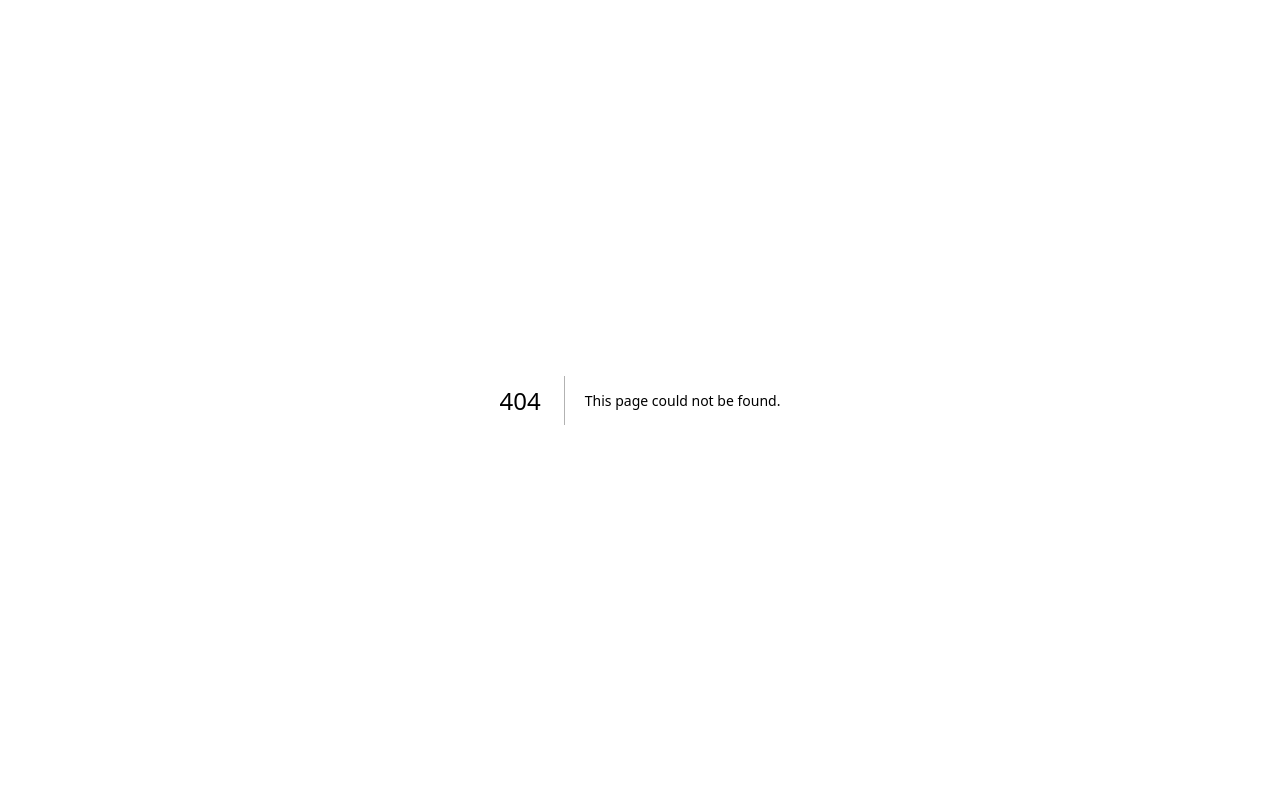
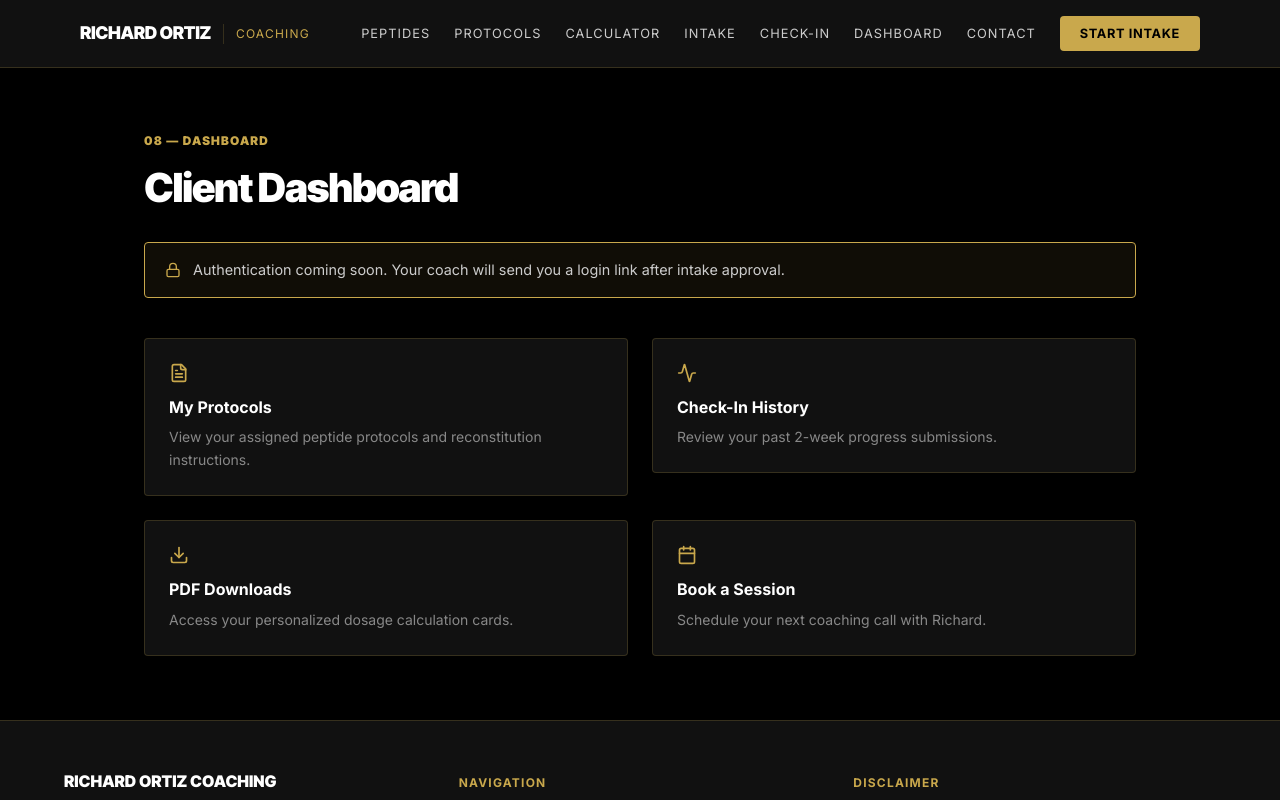
Before and after one commit to asaasinai/richard-ortiz-coaching, a Next.js app: page /dashboard in a window 1280 px wide. Before the commit this address had no page. Shown: the top 800 px of the page. Built offline with nearby package versions, Linux system fonts and the light colour scheme.

Commit message:
scaffold: src/app/dashboard/page.tsx

```diff
--- /dev/null
+++ b/src/app/dashboard/page.tsx
@@ -0,0 +1,39 @@
+import Nav from "@/components/Nav"
+import Footer from "@/components/Footer"
+import Link from "next/link"
+import { FileText, Activity, Download, Calendar, Lock } from "lucide-react"
+
+export default function DashboardPage() {
+  return (
+    <>
+      <Nav />
+      <div className="max-w-5xl mx-auto px-4 py-16">
+        <span className="section-num">08 — Dashboard</span>
+        <h1 style={{ fontFamily:"Inter Tight,sans-serif",fontWeight:900,fontSize:"2.5rem",letterSpacing:"-0.03em" }}>Client Dashboard</h1>
+        <div style={{ background:"rgba(201,168,76,0.08)",border:"1px solid var(--gold)",borderRadius:"var(--radius)",padding:"1rem 1.25rem",marginTop:"1.5rem",display:"flex",gap:"0.75rem",alignItems:"center" }}>
+          <Lock size={16} style={{ color:"var(--gold)" }} />
+          <span style={{ color:"var(--text-soft)",fontSize:"0.9rem" }}>Authentication coming soon. Your coach will send you a login link after intake approval.</span>
+        </div>
+        <div style={{ display:"grid",gridTemplateColumns:"repeat(2,1fr)",gap:"1.5rem",marginTop:"2.5rem" }}>
+          {[
+            { icon: FileText, title:"My Protocols", desc:"View your assigned peptide protocols and reconstitution instructions.", href:"/protocols" },
+            { icon: Activity, title:"Check-In History", desc:"Review your past 2-week progress submissions.", href:"/checkin" },
+            { icon: Download, title:"PDF Downloads", desc:"Access your personalized dosage calculation cards.", href:"/calculator" },
+            { icon: Calendar, title:"Book a Session", desc:"Schedule your next coaching call with Richard.", href:"/contact" },
+          ].map(item => (
+            <Link key={item.title} href={item.href} style={{ textDecoration:"none" }}>
+              <div className="card" style={{ cursor:"pointer",transition:"border-color 0.15s" }}
+                onMouseEnter={e => (e.currentTarget.style.borderColor="var(--gold)")}
+                onMouseLeave={e => (e.currentTarget.style.borderColor="var(--border)")}>
+                <item.icon size={20} style={{ color:"var(--gold)",marginBottom:"0.75rem" }} />
+                <h3 style={{ fontWeight:700,marginBottom:"0.4rem" }}>{item.title}</h3>
+                <p style={{ color:"var(--text-mute)",fontSize:"0.875rem",lineHeight:1.65 }}>{item.desc}</p>
+              </div>
+            </Link>
+          ))}
+        </div>
+      </div>
+      <Footer />
+    </>
+  )
+}
```
